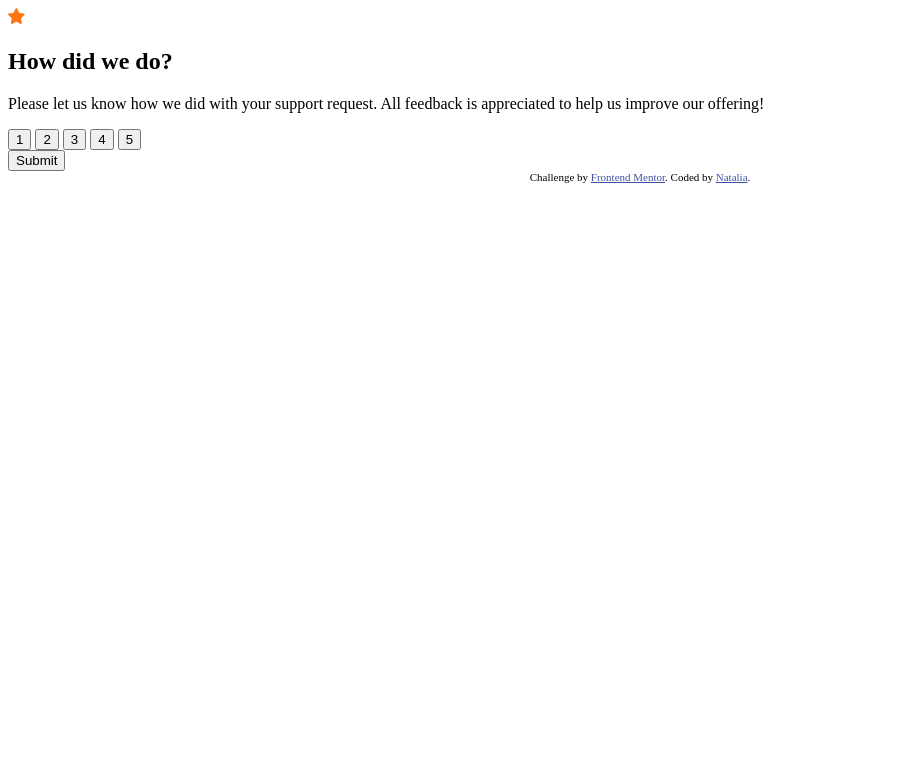
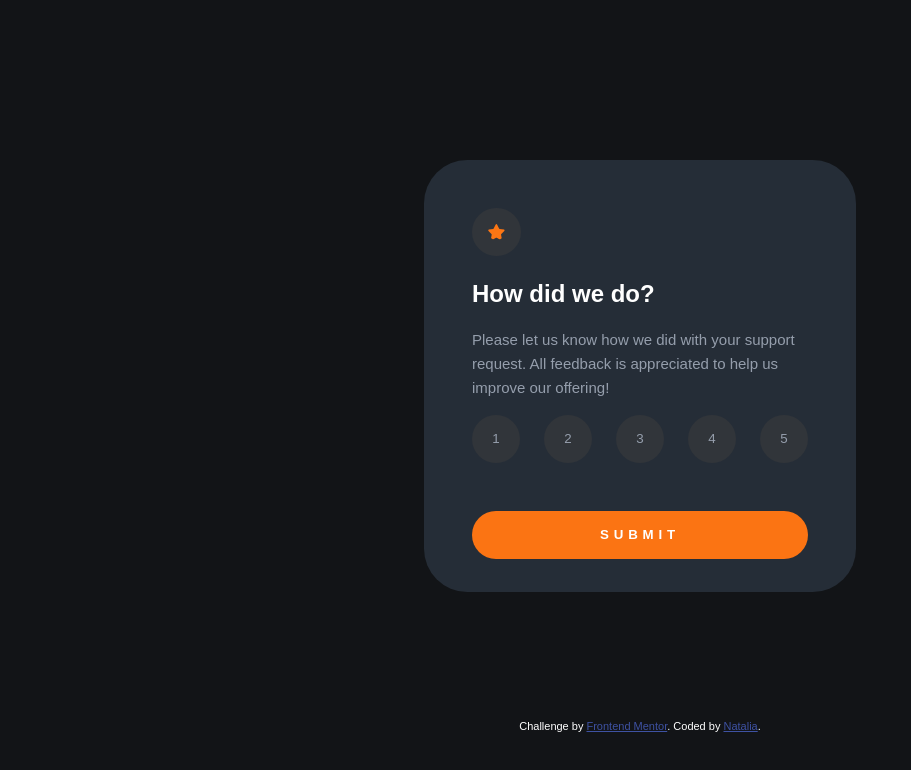
Before and after one commit to na-talia/interactive-rating-component, a plain HTML site: page index.html in a window 1280 px wide. Shown: the whole page, without its empty margins (0-911 px from the left). Drawn offline with Linux system fonts and the light colour scheme; a web font is replaced by a local one.

Commit message:
add style file

```diff
--- a/index.html
+++ b/index.html
@@ -15,21 +15,12 @@
     <title>Frontend Mentor | Interactive rating component</title>
     <link rel="stylesheet" href="./styles.css" />
     <!-- Feel free to remove these styles or customise in your own stylesheet 👍 -->
-    <style>
-      .attribution {
-        font-size: 11px;
-        text-align: center;
-      }
-      .attribution a {
-        color: hsl(228, 45%, 44%);
-      }
-    </style>
   </head>
   <body>
     <div class="container">
       <div class="first-page">
         <!-- Rating state start -->
-        <img src="./images/icon-star.svg" alt="Star icon" />
+        <img src="./images/icon-star.svg" class="star" alt="Star icon" />
         <h2>How did we do?</h2>
         <p>
           Please let us know how we did with your support request. All feedback
@@ -42,21 +33,24 @@
           <button>4</button>
           <button>5</button>
         </div>
-        <button id="submit-btn">Submit</button>
+        <button id="submit-btn" class="submit-btn">Submit</button>
       </div>
       <!-- Rating state end -->
 
       <!-- Thank you state start -->
       <div class="second-page hidden">
         <img src="./images/illustration-thank-you.svg" alt="Thank you" />
-        <p>
+
+        <p class="container-selected">
           You selected
           <!-- Add rating here --><span id="selected-rating"></span>
           out of 5
         </p>
         <h2>Thank you!</h2>
-        <p>We appreciate you taking the time to give a rating.</p>
-        <p>If you ever need more support, don’t hesitate to get in touch!</p>
+        <p>
+          We appreciate you taking the time to give a rating. If you ever need
+          more support, don’t hesitate to get in touch!
+        </p>
       </div>
       <!-- Thank you state end -->
     </div>
--- a/styles.css
+++ b/styles.css
@@ -1,3 +1,116 @@
+@import url("https://fonts.google.com/specimen/Overpass");
+
+* {
+  box-sizing: border-box;
+  font-family: "Overpass", sans-serif;
+}
+
+body {
+  background-color: hsl(216, 12%, 8%);
+}
+
+.attribution {
+  font-size: 11px;
+  text-align: center;
+  color: hsl(0, 0%, 100%);
+}
+
+.attribution a {
+  color: hsl(228, 45%, 44%);
+}
+
+h2 {
+  color: hsl(0, 0%, 100%);
+}
+
+p {
+  font-size: 15px;
+  color: hsl(217, 12%, 63%);
+  line-height: 1.5rem;
+}
+
+.container {
+  width: 27rem;
+  height: 27rem;
+  margin: 10rem auto 8rem;
+  padding: 3rem;
+  background-color: hsl(213, 19%, 18%);
+  border-radius: 10%;
+}
+
+.star {
+  background-color: hsl(213, 8%, 21%);
+  padding: 1rem;
+  border-radius: 50%;
+}
+
+.rating-buttons {
+  display: flex;
+  justify-content: space-between;
+  gap: 1.5rem;
+}
+
+.rating-buttons button {
+  width: 100%;
+  height: 3rem;
+  border: none;
+  border-radius: 50%;
+  background-color: hsl(213, 8%, 21%);
+  margin-bottom: 3rem;
+  color: hsl(217, 12%, 63%);
+}
+
+.rating-buttons button:hover,
+.rating-buttons button:focus {
+  color: white;
+  font-weight: 700;
+  cursor: pointer;
+}
+
+.rating-buttons button:hover {
+  background-color: hsl(217, 12%, 63%);
+}
+
+.rating-buttons button:focus {
+  background-color: hsl(25, 97%, 53%);
+}
+
+.submit-btn {
+  width: 100%;
+  height: 3rem;
+  border-radius: 3rem;
+  background-color: hsl(25, 97%, 53%);
+  border: none;
+  text-transform: uppercase;
+  color: hsl(0, 0%, 100%);
+  letter-spacing: 0.3rem;
+  font-weight: 700;
+}
+
+.submit-btn:hover {
+  background-color: hsl(0, 0%, 100%);
+  color: hsl(25, 97%, 53%);
+  cursor: pointer;
+}
+
+/* Second page */
+
+.second-page {
+  text-align: center;
+}
+
 .hidden {
   display: none;
 }
+
+.container-selected {
+  width: 80%;
+  height: 3rem;
+  margin: 2rem;
+  border-radius: 3rem;
+  background-color: hsl(213, 8%, 21%);
+  color: hsl(25, 97%, 53%);
+  border: none;
+  padding: 0.8rem;
+  letter-spacing: 0.1rem;
+}
```
